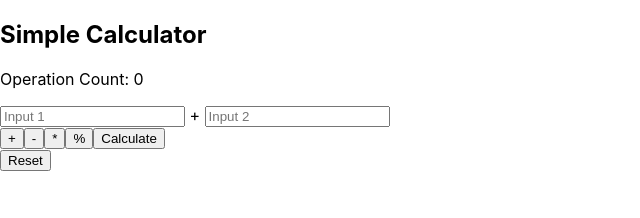
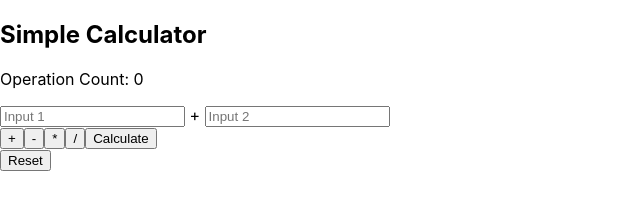
Before and after one commit to charlessinhh/aws-ci-cd-codepipeline-calculator-reactjs, a React (Create React App) app: page / in a window 1280 px wide. Shown: the top 218 px of the page, without its empty margins (0-640 px from the left). Built offline with nearby package versions, Linux system fonts and the light colour scheme.

Commit message:
Update Input.js

```diff
--- a/src/Components/Input.js
+++ b/src/Components/Input.js
@@ -78,20 +78,26 @@ function Input(){
       <div>
         <p>Operation Count: {operationCount} </p>
       </div>
-      <input type="number" placeholder="Input 1" onChange={handleInputChange1} value = {input1} />
-      <span> {operator} </span>
-      <input type="number" placeholder="Input 2"  onChange={handleInputChange2} value = {input2}/>
+
+      <input type="number" placeholder="Input 1 " onChange={handleInputChange1} value = {input1} />
+      <span> {  operator  } </span>
+      <input type="number" placeholder="Input 2 "  onChange={handleInputChange2} value = {input2}/>
 
       <div>
         <button onClick={ () => handleOperatorChange('+')}>+</button>
         <button onClick={ () => handleOperatorChange('-')}>-</button>
         <button onClick={ () => handleOperatorChange('*')}>*</button>
-        <button onClick={ () => handleOperatorChange('/')}>%</button>
-        <button onClick={handleCalculate}>Calculate</button>
+        <button onClick={ () => handleOperatorChange('/')}>/</button>
+        <button onClick={handleCalculate}> Calculate </button>
       </div>
 
-      {result && <p>Result: {result} </p>}
-      <button onClick={ handleReset }>Reset</button>
+      <div>
+        {result && <p>Result: { result } </p>}
+      </div>
+
+      <div>
+      <button onClick={ handleReset }> Reset </button>
+      </div>
 
     </div>
   );
```
